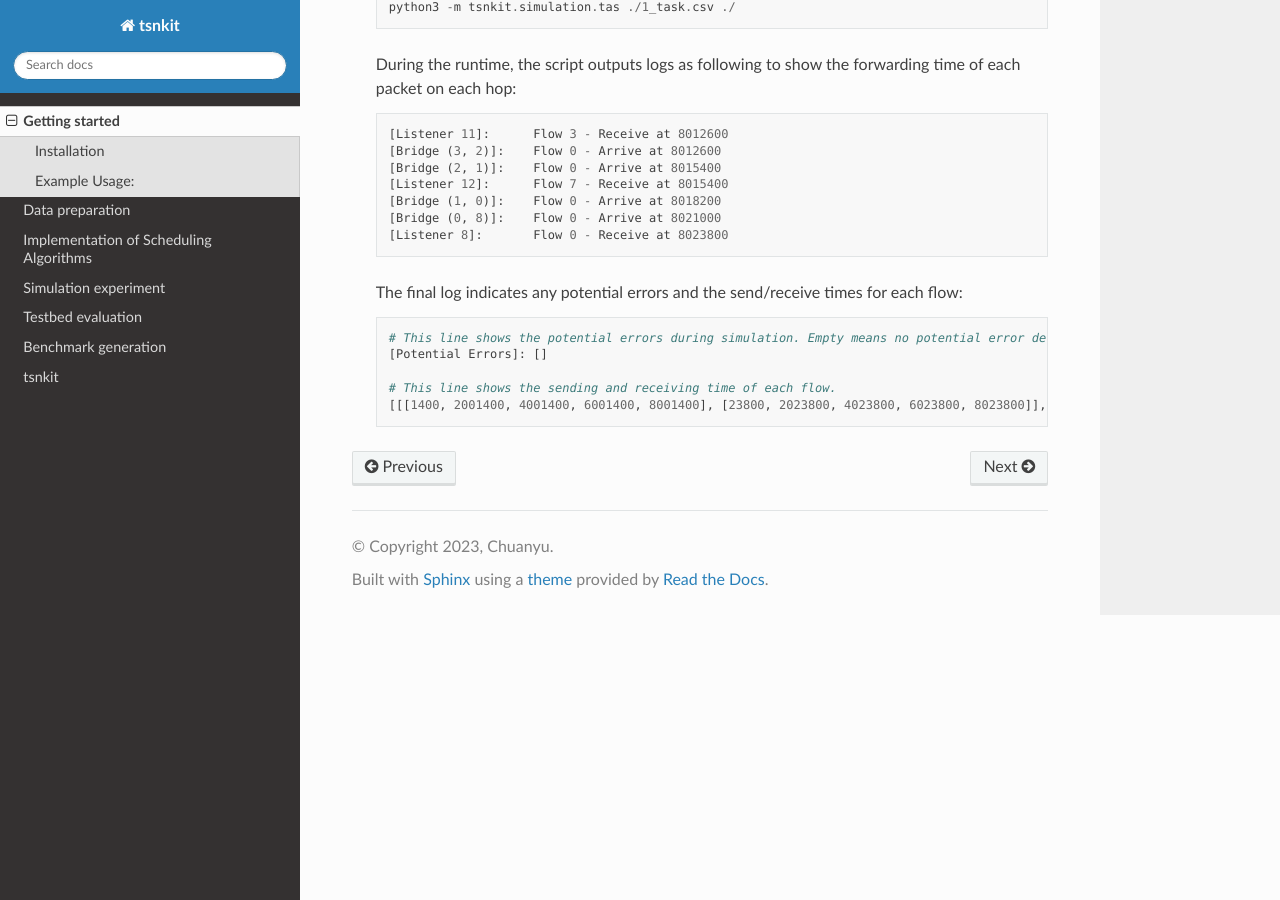
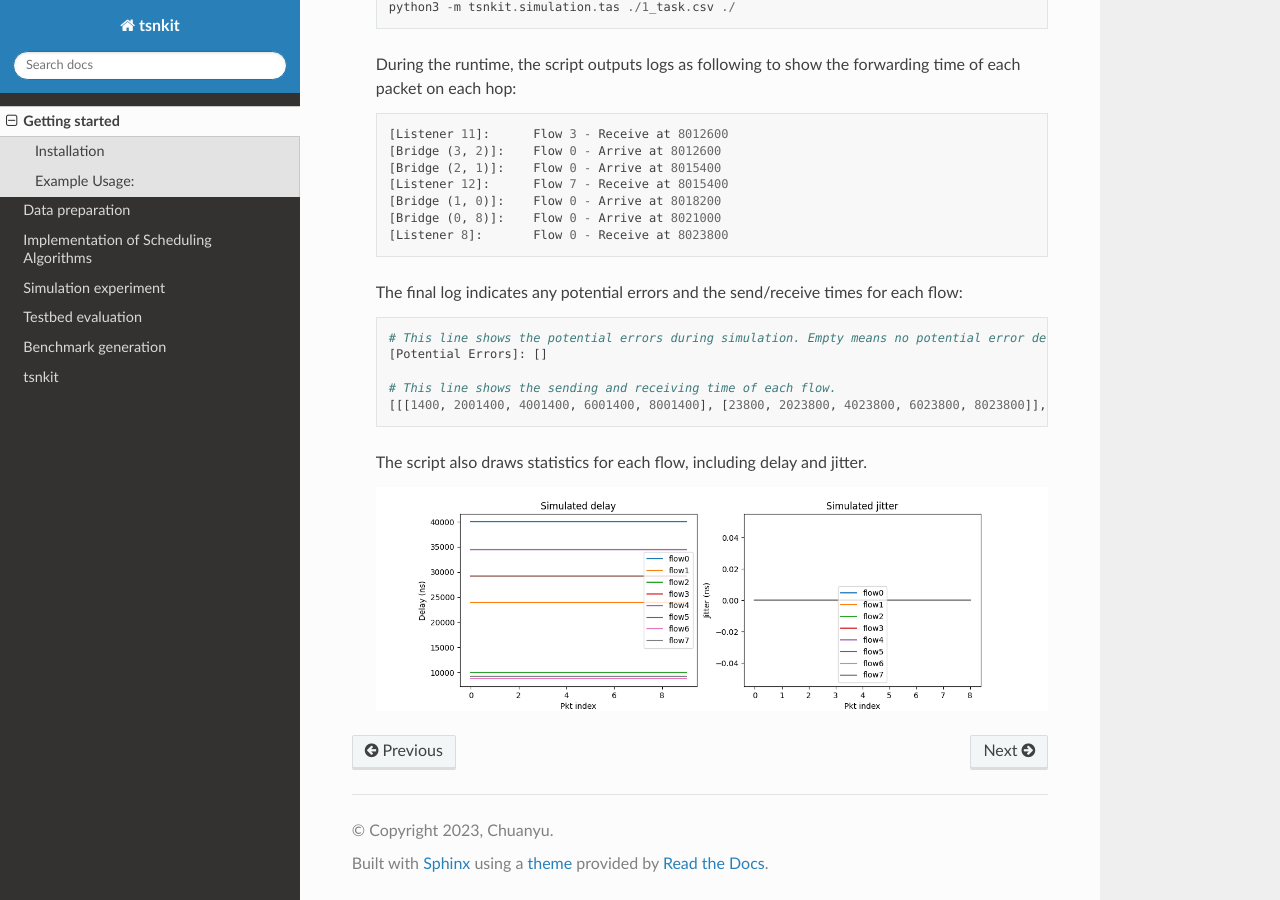
Before and after one commit to ChuanyuXue/tsnkit, a Sphinx documentation site: the page built from doc/source/quickstarted.md, in a window 1280 px wide and 900 px high, scrolled down 1429 px. Built offline with Sphinx 7.4.7 and the Read the Docs theme 2.0.0, drawn with Linux system fonts in a browser that asks for light colours.

Commit message:
update doc

````diff
--- a/doc/source/quickstarted.md
+++ b/doc/source/quickstarted.md
@@ -91,3 +91,7 @@ Follow these steps for a basic use case:
     # This line shows the sending and receiving time of each flow.
     [[[1400, 2001400, 4001400, 6001400, 8001400], [23800, 2023800, 4023800, 6023800, 8023800]],..., [15400, 2015400, 4015400, 6015400, 8015400]]]
     ```
+
+    The script also draws statistics for each flow, including delay and jitter.
+
+    ![image](fig/simulation_results.png)
````
Also changed, not shown: doc/source/fig/simulation_results.png (added).
